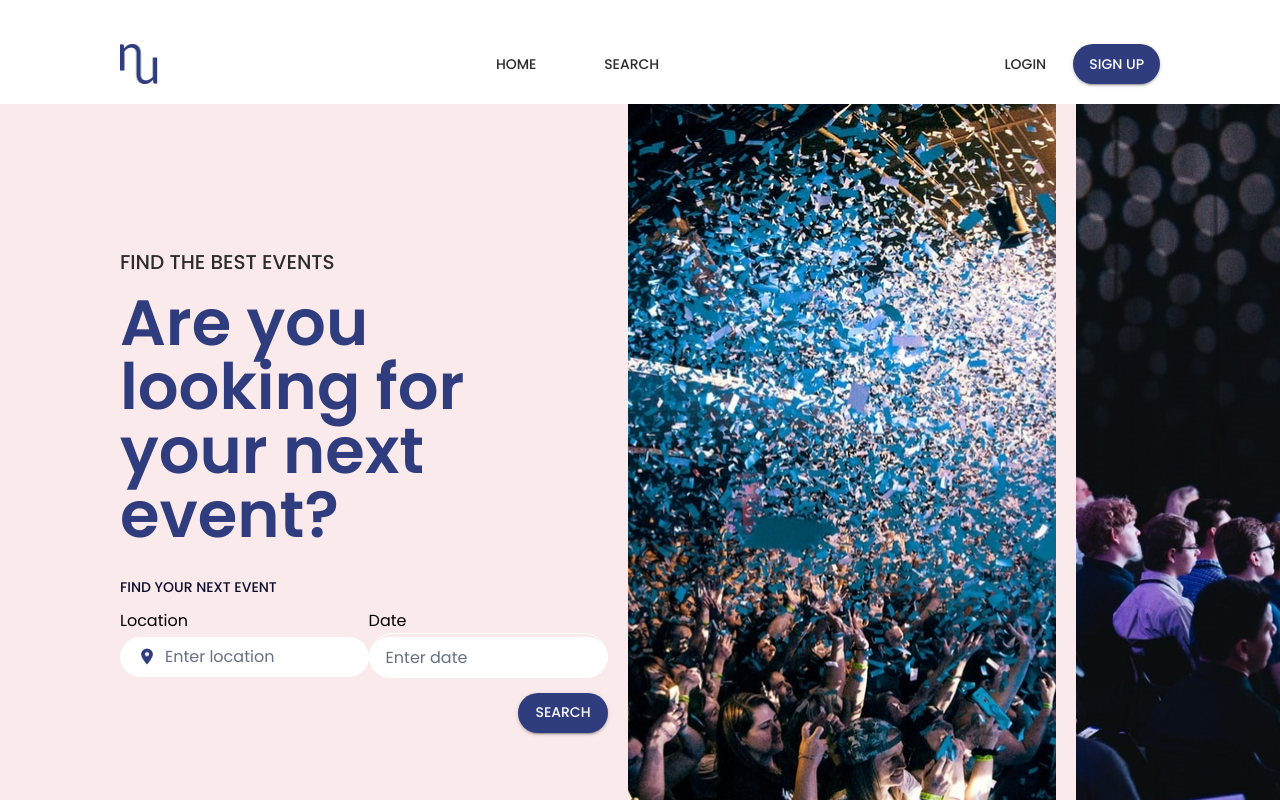
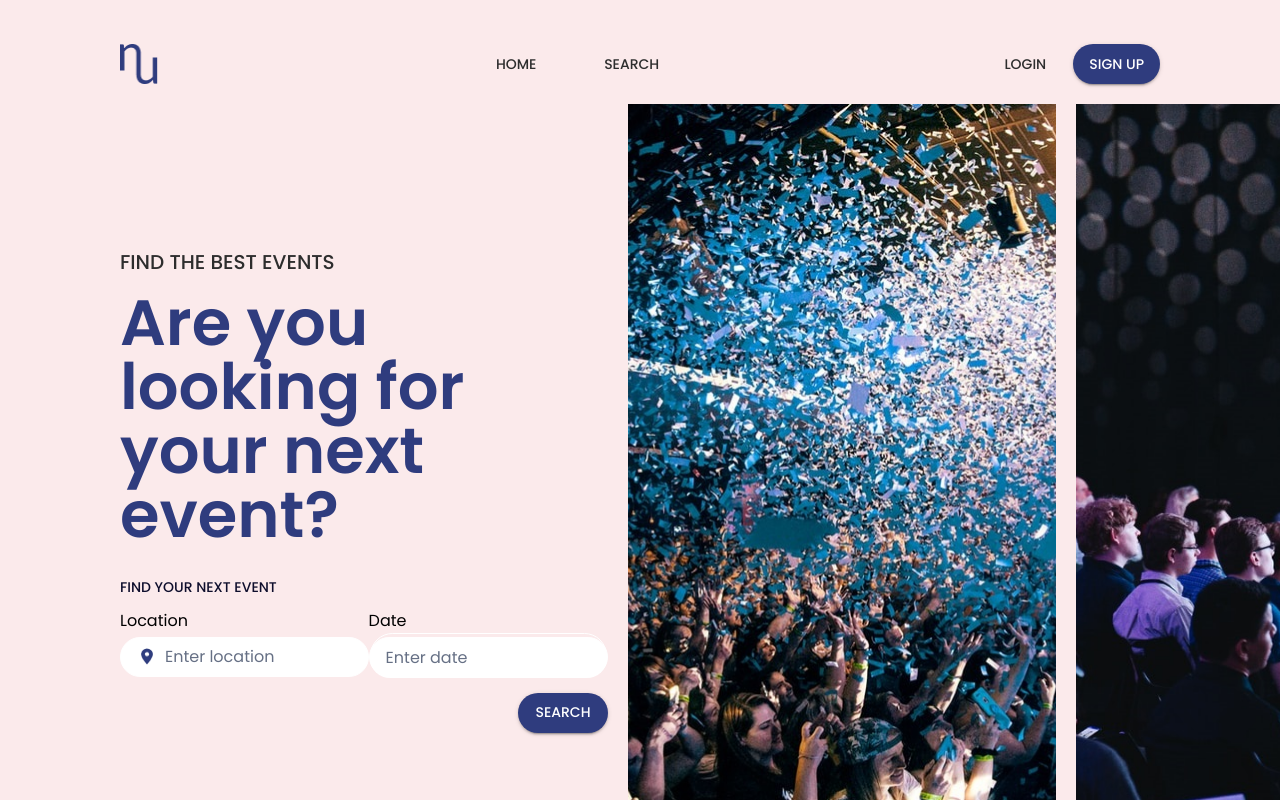
Before and after one commit to Jetrca92/nextup-frontend, a Next.js app: page / in a window 1280 px wide. Shown: the top 800 px of the page. Built offline with nearby package versions, Linux system fonts and the light colour scheme.

Commit message:
landing page done kinda

```diff
--- a/src/app/layout.tsx
+++ b/src/app/layout.tsx
@@ -32,18 +32,21 @@ export default function RootLayout({
             padding: 0,
             width: "100%"
           }}>
+            <Box sx={{ bgcolor: "secondary.main" }}>
               <Navbar />
               <Container
                 maxWidth={false}
                 disableGutters
                 sx={{
-                bgcolor: "secondary.main",
+                  bgcolor: "transparent",
                   flex: 1,
                   width: "100%",
                   margin: 0,
                   padding: 0,
                 }}
               >{children}</Container>
+            </Box>
+
             <Footer />
           </Box>
         </ThemeProvider>
--- a/src/components/ui/Navbar.tsx
+++ b/src/components/ui/Navbar.tsx
@@ -9,10 +9,10 @@ const Navbar: FC = () => {
       sx={{
         width: "100%",
         height: "104px",
-        backgroundColor: "transparent",
         boxShadow: "none",
         padding: { xs: "16px 24px", sm: "24px 48px", md: "32px 120px" },
         boxSizing: 'border-box',
+        backgroundColor: "transparent",
       }}
     >
       <Toolbar
```
Lines whose indentation alone changed are shown as unchanged.
